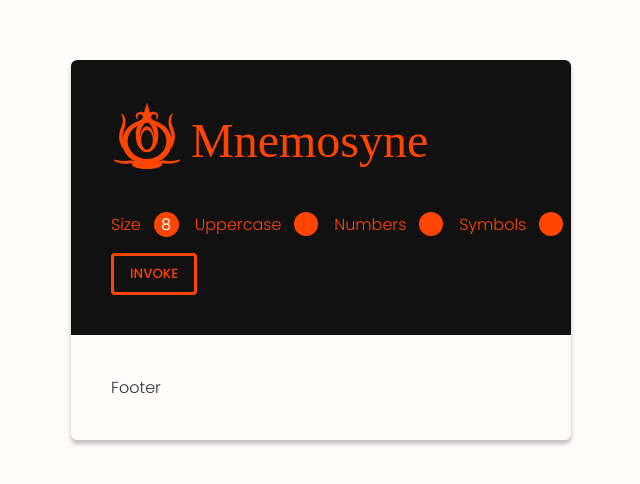
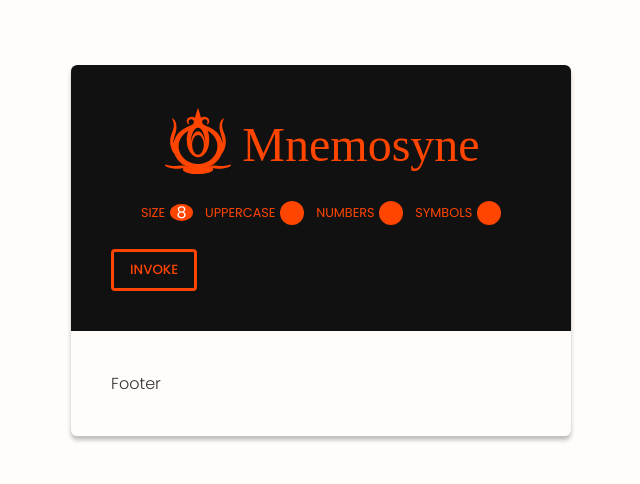
Before and after one commit to Nimira43/Mnemosyne, a React (Vite) app: page / in a window 1280 px wide. Shown: the part 150-634 px from the top of the page, without its empty margins (319-959 px from the left). Built offline with nearby package versions, Linux system fonts and the light colour scheme; a web font is replaced by a local one.

Commit message:
Several tweaks made to the styling and layout of the Body component.

```diff
--- a/src/index.css
+++ b/src/index.css
@@ -54,7 +54,8 @@ body {
   font-size: 1.5rem;
   color: var(--main);
   display: flex;
-  align-items: center;;
+  justify-content: center;
+  align-items: center;
 }
 
 .logo-symbol {
@@ -68,26 +69,31 @@ body {
 }
 
 .body-container {
-  margin-top: 2.5rem;
+  margin-top: 1.5rem;
 }
 
 .body-form-grid {
-  display: grid;
-  grid-template-columns: repeat(4, 1fr);
-  gap: 1.0rem
+  display: flex;
+  gap: 0.75rem;
+  justify-content: center;
+  align-items: center;
+  flex-wrap: wrap;
 }
 
 .body-form-grid-item {
-  gap: 0.3rem;
   display: flex;
+  align-items: center;
+  gap: 0.1rem;
 }
 
 .body-form-checkbox-name {
-  margin-right: 0.5rem;
+  margin-right: 0.2rem;
+  font-size: 0.8rem;
+  font-weight: 400;
+  text-transform: uppercase;
 }
 
 .body-form-select {
-  /* display: inline-block; */
   outline: none;
   box-shadow: none;
   appearance: none;
@@ -96,14 +102,12 @@ body {
   font-weight: 400;
   font-size: 1rem;
   text-align: center;
-  padding: 0.16rem;
+  padding:  0 0.1rem;
   border-radius: 50%;
   border: none;
 }
 
 .body-form-checkbox-container {
-  /* display: inline-block; */
-  /* margin-right: 0.5rem; */
   position: relative;
   cursor: pointer;
   width: 1.5rem;
@@ -139,7 +143,7 @@ body {
 }
 
 .body-form-btn {
-  margin-top: 1rem;
+  margin-top: 1.5rem;
   color: var(--main);
   background-color: transparent;
   border: 0.2rem solid var(--main);
```
